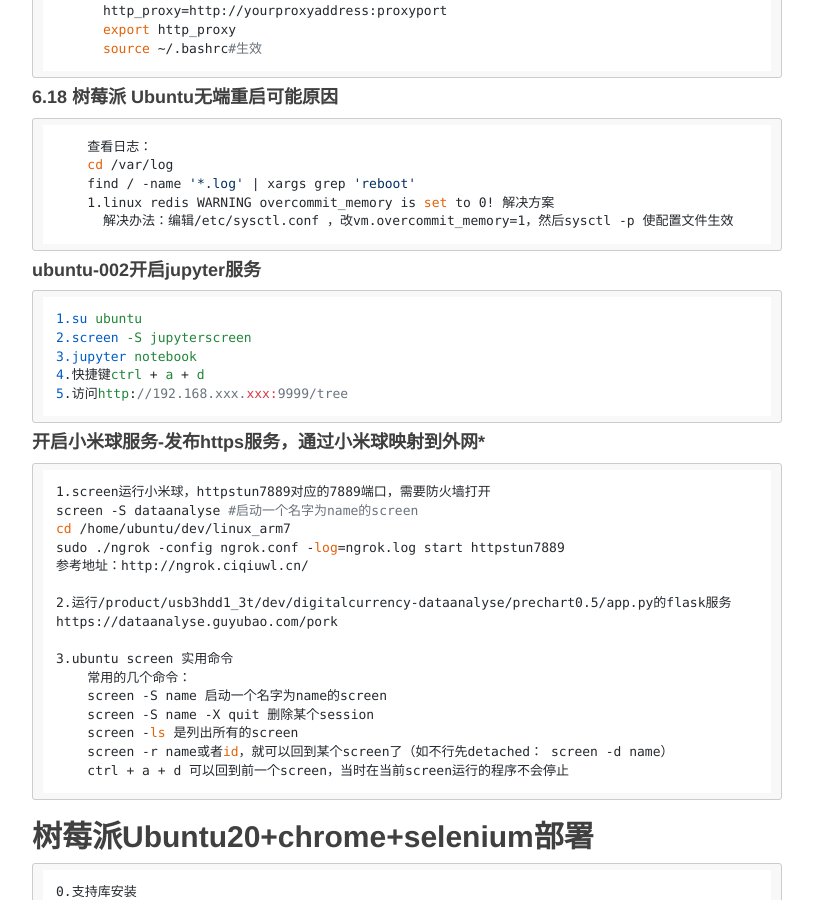
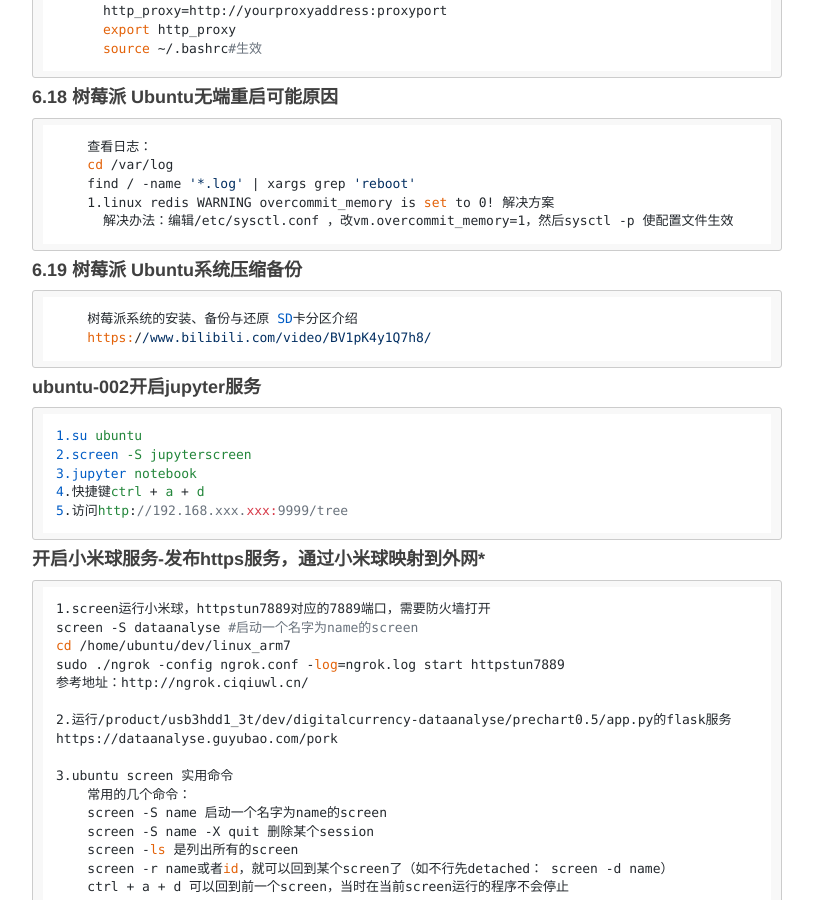
Before and after one commit to figerdeng/siweiwo, a Jekyll site: the page built from _posts/2021-07-06--raspi-ubuntu-dataanalyse.md, in a window 1280 px wide and 900 px high, scrolled down 14853 px. Shown: the whole window, without its empty margins (233-1046 px from the left). Built offline with Jekyll 4.4.1, drawn with Linux system fonts in a browser that asks for light colours; nearby versions of some CDN libraries; comment, search, counter and statistics services are not loaded.

Commit message:
提交文档

````diff
--- a/_posts/2021-07-06--raspi-ubuntu-dataanalyse.md
+++ b/_posts/2021-07-06--raspi-ubuntu-dataanalyse.md
@@ -744,6 +744,13 @@ description: 树莓派打造量化平台
       解决办法：编辑/etc/sysctl.conf ，改vm.overcommit_memory=1，然后sysctl -p 使配置文件生效
   ```
 
+#### **6.19 树莓派 Ubuntu系统压缩备份**
+
+  ```命令行说明
+    树莓派系统的安装、备份与还原 SD卡分区介绍
+    https://www.bilibili.com/video/BV1pK4y1Q7h8/
+  ```
+
 
 #### **ubuntu-002开启jupyter服务**
     1.su ubuntu
````
